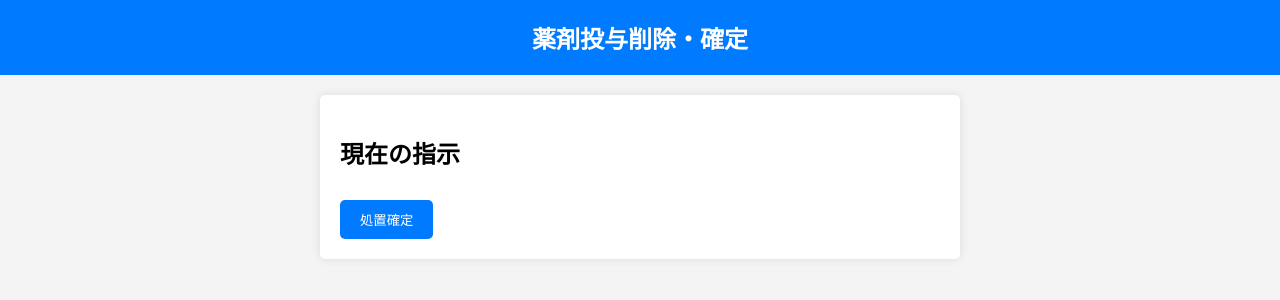
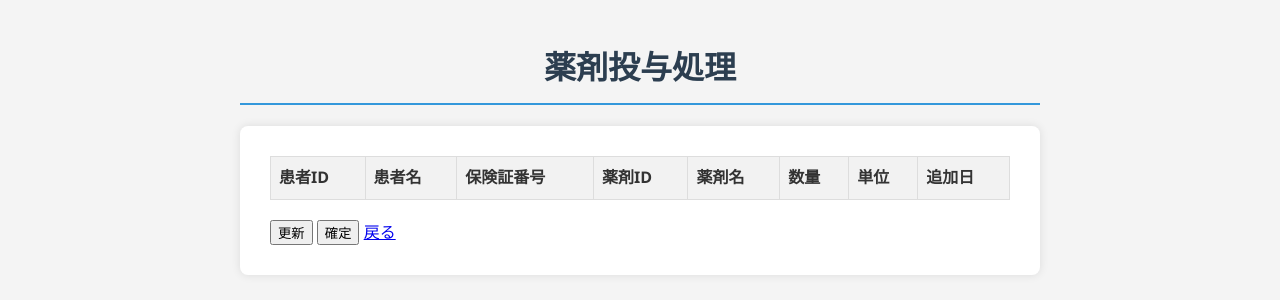
Before and after one commit to R1ceN/Django, a Django app: page /drug_administration_confirm/ in a window 1280 px wide. Shown: the top 300 px of the page. Run offline with Django 5.2, Linux system fonts and the light colour scheme; lists and menus that the app fills with data are empty.

Commit message:
追加・削除機能追加

```diff
--- a/kadai11/views.py
+++ b/kadai11/views.py
@@ -2,6 +2,7 @@ from django.contrib import messages
 from django.http import HttpResponse
 from django.shortcuts import render, redirect
 from django.urls import reverse
+from django.utils import timezone
 from .models import Employee, Patient, Shiiregyosha, Medicine, Treatment
 
 
@@ -239,46 +240,45 @@ def PatientSearchAll(request):
 def get_temporary_instructions(request):
     return request.session.get('temporary_instructions', [])
 
+
 # 一時的な指示リストをセッションに保存
 def save_temporary_instructions(request, instructions):
     request.session['temporary_instructions'] = instructions
 
-# 薬投与指示ビュー
+
 def drug_administration_instructions(request):
     medicines = Medicine.objects.all()
     patients = Patient.objects.all()
     temporary_instructions = get_temporary_instructions(request)
 
     if request.method == 'POST':
-        action = request.POST.get('action')
+        patient_id = request.POST.get('patient_id')
+        medicine_id = request.POST.get('medicine')
+        quantity = request.POST.get('quantity')
 
-        if action == 'add':
-            patient_id = request.POST.get('patient')
-            medicine_id = request.POST.get('medicine')
-            quantity = request.POST.get('quantity')
-
-            if not quantity.isdigit() or int(quantity) <= 0:
-                messages.error(request, '数量は正の整数である必要があります。')
-            else:
-                try:
-                    patient = Patient.objects.get(patid=patient_id)
-                    medicine = Medicine.objects.get(medicineid=medicine_id)
-                    temporary_instructions.append({
-                        'patient': patient.patid,
-                        'patfname': patient.patfname,
-                        'patlname': patient.patlname,
-                        'hokenmei': patient.hokenmei,
-                        'medicine': medicine.medicineid,
-                        'medicinename': medicine.medicinename,
-                        'unit': medicine.unit,
-                        'quantity': quantity
-                    })
-                    save_temporary_instructions(request, temporary_instructions)
-                    messages.success(request, '薬剤投与指示が一時的に追加されました。')
-                except Patient.DoesNotExist:
-                    messages.error(request, '患者が見つかりません。')
-                except Medicine.DoesNotExist:
-                    messages.error(request, '薬剤が見つかりません。')
+        if not quantity.isdigit() or int(quantity) <= 0:
+            messages.error(request, '数量は正の整数である必要があります。')
+        else:
+            try:
+                patient = Patient.objects.get(patid=patient_id)
+                medicine = Medicine.objects.get(medicineid=medicine_id)
+                temporary_instructions.append({
+                    'patient': patient.patid,
+                    'patfname': patient.patfname,
+                    'patlname': patient.patlname,
+                    'hokenmei': patient.hokenmei,
+                    'medicine': medicine.medicineid,
+                    'medicinename': medicine.medicinename,
+                    'unit': medicine.unit,
+                    'quantity': int(quantity),
+                    'created_at': timezone.now().strftime('%Y-%m-%d %H:%M:%S')
+                })
+                save_temporary_instructions(request, temporary_instructions)
+                messages.success(request, '薬剤投与指示が一時的に追加されました。')
+            except Patient.DoesNotExist:
+                messages.error(request, '患者が見つかりません。')
+            except Medicine.DoesNotExist:
+                messages.error(request, '薬剤が見つかりません。')
 
         return redirect('drug_administration_instructions')
 
@@ -288,12 +288,11 @@ def drug_administration_instructions(request):
         'instructions': temporary_instructions
     })
 
-# 薬投与削除・確定ビュー
+
 def drug_administration_confirm(request):
     temporary_instructions = get_temporary_instructions(request)
     if request.method == 'POST':
-        action = request.POST.get('action')
-        if action == 'delete':
+        if 'delete' in request.POST:
             index = int(request.POST.get('index'))
             if 0 <= index < len(temporary_instructions):
                 del temporary_instructions[index]
@@ -301,7 +300,18 @@ def drug_administration_confirm(request):
                 messages.success(request, '薬剤投与指示が削除されました。')
             else:
                 messages.error(request, '無効なインデックスです。')
-        elif action == 'confirm':
+        elif 'update_quantity' in request.POST:
+            index = int(request.POST.get('index'))
+            new_quantity = int(request.POST.get('new_quantity'))
+            if 0 <= index < len(temporary_instructions) and new_quantity > 0:
+                temporary_instructions[index]['quantity'] = new_quantity
+                save_temporary_instructions(request, temporary_instructions)
+                messages.success(request, '数量が更新されました。')
+            else:
+                messages.error(request, '無効なインデックスまたは数量です。')
+        elif 'confirm' in request.POST:
+            user_id = request.session.get('user_id')
+            employee = Employee.objects.get(empid=user_id)
             for instruction in temporary_instructions:
                 Treatment.objects.create(
                     patid=Patient.objects.get(patid=instruction['patient']),
@@ -311,44 +321,8 @@ def drug_administration_confirm(request):
                     medicineid=Medicine.objects.get(medicineid=instruction['medicine']),
                     medicinename=instruction['medicinename'],
                     unit=instruction['unit'],
-                    quantity=instruction['quantity']
-                )
-            temporary_instructions.clear()
-            save_temporary_instructions(request, temporary_instructions)
-            messages.success(request, '処置が確定されました。')
-            return HttpResponse('処置が確定されました。')
-
-    return render(request, '薬投与削除・確定.html', {
-        'instructions': temporary_instructions
-    })
-
-# 履歴表示ビュー
-def history_display(request):
-    confirmed_instructions = Treatment.objects.all()
-    return render(request, '履歴表示.html', {
-        'confirmed_instructions': confirmed_instructions
-    })
-
-
-# 薬投与削除・確定ビュー
-def drug_administration_confirm(request):
-    temporary_instructions = get_temporary_instructions(request)
-    if request.method == 'POST':
-        action = request.POST.get('action')
-        if action == 'delete':
-            index = int(request.POST.get('index'))
-            if 0 <= index < len(temporary_instructions):
-                del temporary_instructions[index]
-                save_temporary_instructions(request, temporary_instructions)
-                messages.success(request, '薬剤投与指示が削除されました。')
-            else:
-                messages.error(request, '無効なインデックスです。')
-        elif action == 'confirm':
-            for instruction in temporary_instructions:
-                Treatment.objects.create(
-                    patid=Patient.objects.get(patid=instruction['patient']),
-                    medicineid=Medicine.objects.get(medicineid=instruction['medicine']),
-                    quantity=instruction['quantity']
+                    quantity=instruction['quantity'],
+                    confirmed_at=timezone.now()
                 )
             temporary_instructions.clear()
             save_temporary_instructions(request, temporary_instructions)
@@ -360,7 +334,6 @@ def drug_administration_confirm(request):
     })
 
 
-# 履歴表示ビュー
 def history_display(request):
     confirmed_instructions = Treatment.objects.all()
     return render(request, '履歴表示.html', {
--- a/templates/従業員医師.html
+++ b/templates/従業員医師.html
@@ -78,9 +78,9 @@
 
     <h2><a href="/patient_search_all/">患者全検索</a></h2>
 
-    <h2><a href="/drug_administration_instructions/">薬投与（処置）指示・削除</a></h2>
+    <h2><a href="/drug_administration_instructions/">薬投与（処置）指示</a></h2>
 
-    <h2><a href="/drug_administration_confirm/">薬投与（処置）確定</a></h2>
+    <h2><a href="/drug_administration_confirm/">薬投与（処置）削除・確定</a></h2>
 
     <h2><a href="/history_display/">履歴表示</a></h2>
 
--- a/templates/薬投与削除・確定.html
+++ b/templates/薬投与削除・確定.html
@@ -3,76 +3,96 @@
 <head>
     <meta charset="UTF-8">
     <meta name="viewport" content="width=device-width, initial-scale=1.0">
-    <title>薬剤投与削除・確定</title>
+    <title>薬剤投与処理</title>
     <style>
         body {
-            font-family: Arial, sans-serif;
-            margin: 0;
-            padding: 0;
+            font-family: 'Segoe UI', Tahoma, Geneva, Verdana, sans-serif;
+            line-height: 1.6;
+            color: #333;
+            max-width: 800px;
+            margin: 0 auto;
+            padding: 20px;
             background-color: #f4f4f4;
         }
-
-        header {
-            background-color: #007bff;
-            color: #fff;
+        .container {
+            background-color: white;
+            padding: 30px;
+            border-radius: 8px;
+            box-shadow: 0 0 10px rgba(0,0,0,0.1);
+        }
+        h1, h2, h3 {
+            color: #2c3e50;
+        }
+        h1 {
             text-align: center;
-            padding: 20px 0;
+            border-bottom: 2px solid #3498db;
+            padding-bottom: 10px;
         }
-
-        h1 {
-            margin: 0;
-            font-size: 24px;
+        table {
+            width: 100%;
+            border-collapse: collapse;
+            margin-bottom: 20px;
         }
-
-        main {
-            max-width: 600px;
-            margin: 20px auto;
-            padding: 20px;
-            background-color: #fff;
-            border-radius: 5px;
-            box-shadow: 0 0 10px rgba(0, 0, 0, 0.1);
+        th, td {
+            border: 1px solid #ddd;
+            padding: 8px;
+            text-align: left;
         }
-
-        button {
-            display: inline-block;
-            background-color: #007bff;
-            color: #fff;
-            border: none;
-            padding: 10px 20px;
-            border-radius: 5px;
-            cursor: pointer;
-            margin-top: 10px;
+        th {
+            background-color: #f2f2f2;
         }
-
-        button:hover {
-            background-color: #0056b3;
-        }
-
-        form {
-            display: inline;
+        .note {
+            background-color: #e8f4f8;
+            border-left: 4px solid #3498db;
+            padding: 15px;
+            margin-bottom: 20px;
         }
     </style>
 </head>
 <body>
 <header>
-    <h1>薬剤投与削除・確定</h1>
+    <h1>薬剤投与処理</h1>
 </header>
-<main>
-    <h2>現在の指示</h2>
-    <ul>
-        {% for instruction in instructions %}
-        <li>{{ instruction.patient }} - {{ instruction.medicine }} - {{ instruction.quantity }}
-            <form action="{% url 'drug_administration_confirm' %}" method="post" style="display:inline;">
-                {% csrf_token %}
-                <input type="hidden" name="index" value="{{ forloop.counter0 }}">
-                <button type="submit" name="action" value="delete">削除</button>
-            </form>
-        </li>
-        {% endfor %}
-    </ul>
+<main class="container">
     <form action="{% url 'drug_administration_confirm' %}" method="post">
         {% csrf_token %}
-        <button type="submit" name="action" value="confirm">処置確定</button>
+        <table>
+            <thead>
+                <tr>
+                    <th>患者ID</th>
+                    <th>患者名</th>
+                    <th>保険証番号</th>
+                    <th>薬剤ID</th>
+                    <th>薬剤名</th>
+                    <th>数量</th>
+                    <th>単位</th>
+                    <th>追加日</th>
+                </tr>
+            </thead>
+            <tbody>
+                {% for instruction in instructions %}
+                <tr>
+                    <td>{{ instruction.patient }}</td>
+                    <td>{{ instruction.patfname }} {{ instruction.patlname }}</td>
+                    <td>{{ instruction.hokenmei }}</td>
+                    <td>{{ instruction.medicine }}</td>
+                    <td>{{ instruction.medicinename }}</td>
+                    <td>
+                        <input type="number" name="quantities" value="{{ instruction.quantity }}" min="1" data-index="{{ forloop.counter0 }}">
+                        <input type="hidden" name="index" value="{{ forloop.counter0 }}">
+                    </td>
+                    <td>{{ instruction.unit }}</td>
+                    <td>{{ instruction.created_at }}</td>
+                    <td>
+                        <button type="submit" name="delete" value="{{ forloop.counter0 }}" class="btn-small">削除</button>
+                    </td>
+                </tr>
+                {% endfor %}
+            </tbody>
+        </table>
+        <button type="submit" name="update_all" class="button">更新</button>
+        <button type="submit" name="confirm" class="button">確定</button>
+        <a href="{% url 'employee_doctor' %}" class="button">戻る</a>
     </form>
 </main>
 </body>
```
Also changed, not shown: templates/薬投与指示.html (+5 -11 lines).
